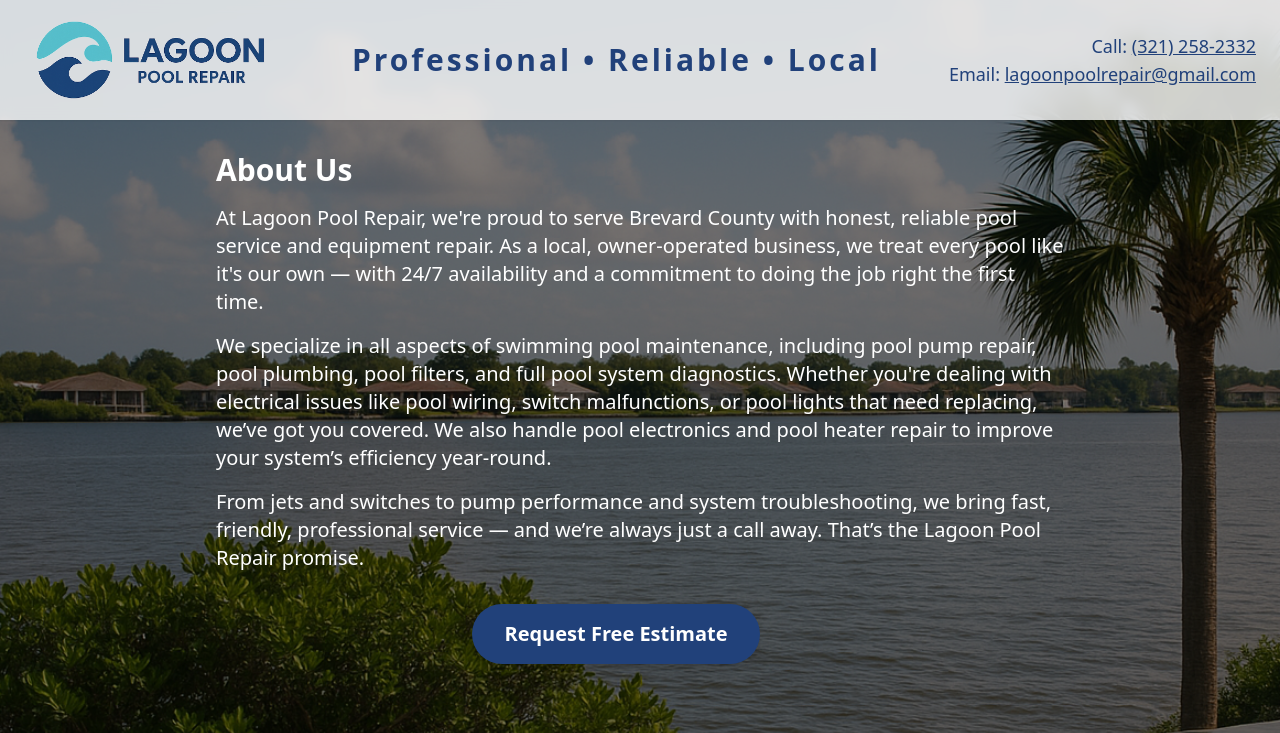
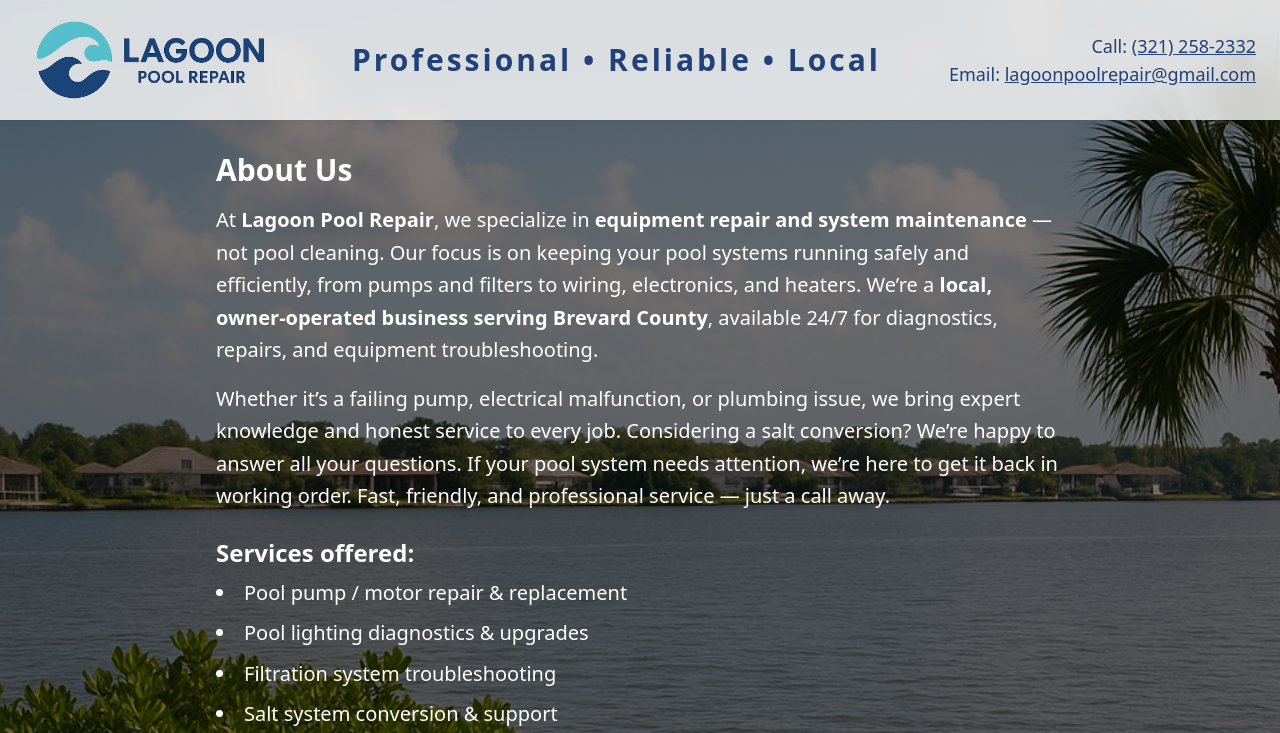
Before and after one commit to LagoonPoolRepair/lagoon-pool-repair, a Flask app: page / in a window 1280 px wide. Shown: the top 733 px of the page. Run offline with Flask 3, Linux system fonts and the light colour scheme; some libraries are stand-ins or nearby versions.

Commit message:
Update About Us section with service clarification and bullet list

```diff
--- a/templates/index.html
+++ b/templates/index.html
@@ -35,17 +35,23 @@
     </header>
 
     <!-- About Section -->
-    <section class="px-4 sm:px-6 py-8 sm:max-w-4xl mx-auto text-white">
+    <section class="px-6 py-8 max-w-4xl mx-auto text-white">
       <h2 class="text-3xl font-bold mb-4">About Us</h2>
-      <p class="text-base sm:text-xl leading-relaxed">
-        At Lagoon Pool Repair, we're proud to serve Brevard County with honest, reliable pool service and equipment repair. As a local, owner-operated business, we treat every pool like it's our own — with 24/7 availability and a commitment to doing the job right the first time.
+      <p class="text-xl leading-relaxed">
+        At <strong>Lagoon Pool Repair</strong>, we specialize in <strong>equipment repair and system maintenance</strong> — not pool cleaning. Our focus is on keeping your pool systems running safely and efficiently, from pumps and filters to wiring, electronics, and heaters. We’re a <strong>local, owner-operated business serving Brevard County</strong>, available 24/7 for diagnostics, repairs, and equipment troubleshooting.
       </p>
-      <p class="text-base sm:text-xl leading-relaxed mt-4">
-        We specialize in all aspects of swimming pool maintenance, including pool pump repair, pool plumbing, pool filters, and full pool system diagnostics. Whether you're dealing with electrical issues like pool wiring, switch malfunctions, or pool lights that need replacing, we’ve got you covered. We also handle pool electronics and pool heater repair to improve your system’s efficiency year-round.
+      <p class="text-xl leading-relaxed mt-4">
+        Whether it’s a failing pump, electrical malfunction, or plumbing issue, we bring expert knowledge and honest service to every job. Considering a salt conversion? We’re happy to answer all your questions. If your pool system needs attention, we’re here to get it back in working order. Fast, friendly, and professional service — just a call away.
       </p>
-      <p class="text-base sm:text-xl leading-relaxed mt-4">
-        From jets and switches to pump performance and system troubleshooting, we bring fast, friendly, professional service — and we’re always just a call away. That’s the Lagoon Pool Repair promise.
-      </p>
+      <p class="text-2xl font-semibold mt-6 mb-2">Services offered:</p>
+      <ul class="list-disc list-inside text-xl leading-relaxed space-y-2">
+        <li>Pool pump / motor repair & replacement</li>
+        <li>Pool lighting diagnostics & upgrades</li>
+        <li>Filtration system troubleshooting</li>
+        <li>Salt system conversion & support</li>
+        <li>Heater replacement / new heater installs</li>
+        <li>Pool automation setup & service</li>
+      </ul>
     </section>
 
     <!-- CTA Button -->
```
